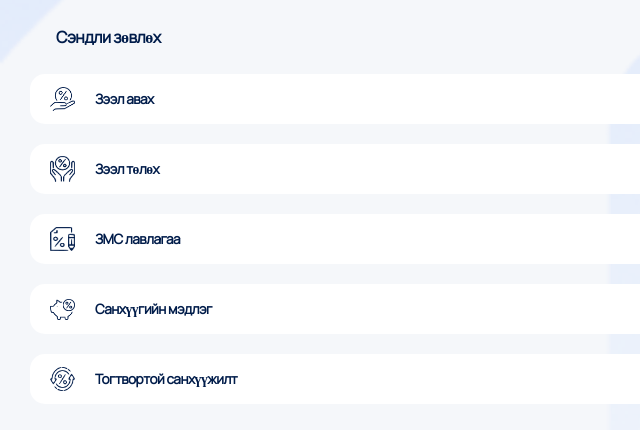
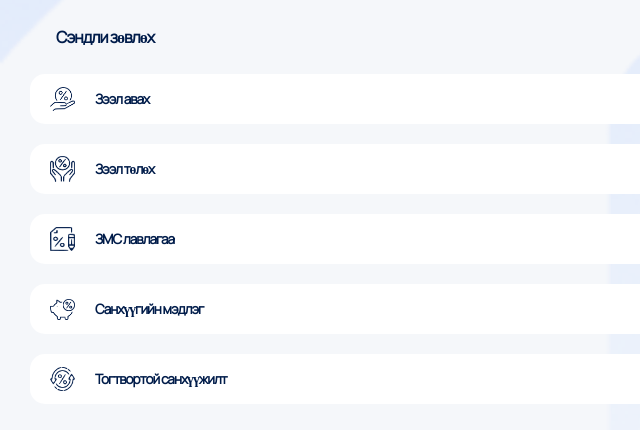
Before and after one commit to medchij/loan-story-slide, a plain HTML site: page index.html in a window 1280 px wide. Shown: the full height of the page, 0-640 px from the left. Drawn offline with Linux system fonts and the light colour scheme.

Commit message:
useg hoorondiin zai bagasgav

```diff
--- a/style.css
+++ b/style.css
@@ -17,7 +17,7 @@ body {
   background: #F5F7FA;
   font-family: 'Manrope';
   font-style: normal;
-  letter-spacing: -0.5px;
+  letter-spacing: -1px;
 }
 
 img {
```
